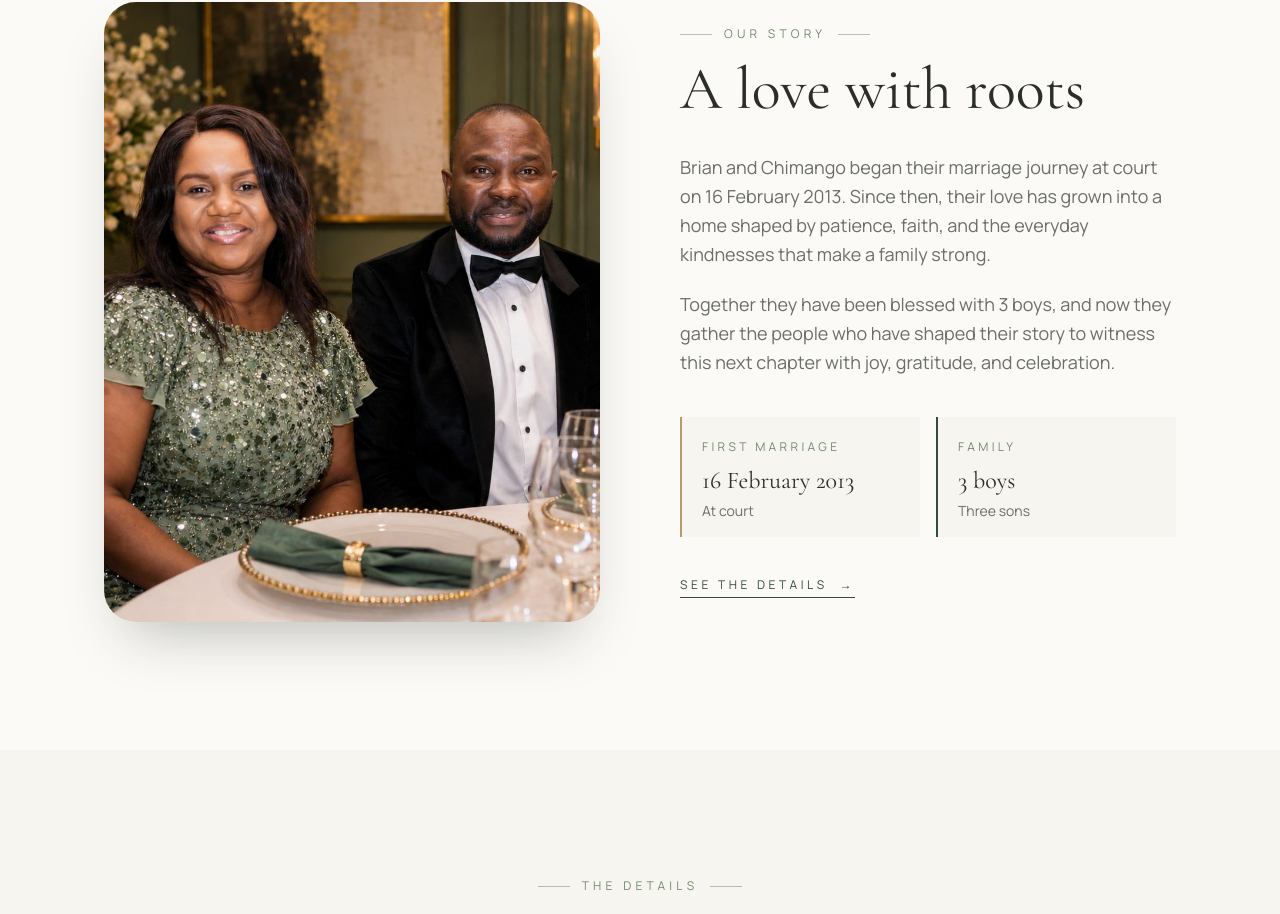
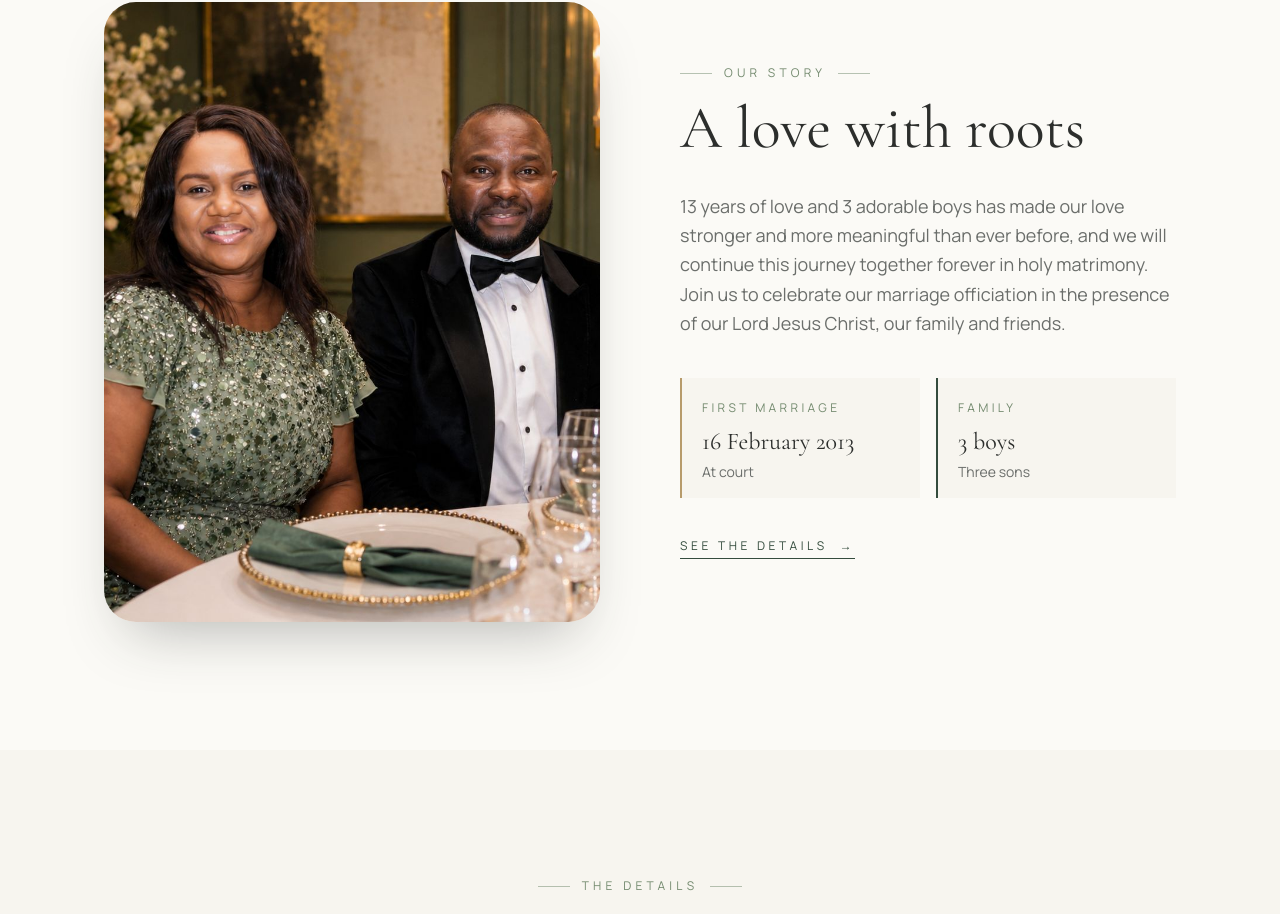
Before and after one commit to wotcheni21/Brian-Chimango, a Next.js app: page / in a window 1280 px wide. Shown: the part 926-1840 px from the top of the page. Built offline with nearby package versions, Linux system fonts and the light colour scheme; no server answers.

Commit message:
Refresh love roots story copy

```diff
--- a/src/components/OurStory.tsx
+++ b/src/components/OurStory.tsx
@@ -1,7 +1,7 @@
 import Image from "next/image";
 import RevealOnScroll from "./RevealOnScroll";
 import SectionHeading from "./SectionHeading";
-import { couple, familyStory } from "@/lib/wedding-data";
+import { familyStory } from "@/lib/wedding-data";
 
 export default function OurStory() {
   return (
@@ -26,17 +26,7 @@ export default function OurStory() {
             align="left"
           />
           <div className="mt-8 flex flex-col gap-5 text-base leading-relaxed text-graphite sm:text-lg">
-            <p>
-              {couple.partnerOne} and {couple.partnerTwo} began their marriage
-              journey at court on {familyStory.courtMarriageDate}. Since then,
-              their love has grown into a home shaped by patience, faith, and
-              the everyday kindnesses that make a family strong.
-            </p>
-            <p>
-              Together they have been blessed with {familyStory.children}, and
-              now they gather the people who have shaped their story to witness
-              this next chapter with joy, gratitude, and celebration.
-            </p>
+            <p>{familyStory.loveRoot}</p>
           </div>
 
           <div className="mt-10 grid grid-cols-1 gap-4 sm:grid-cols-2">
```
